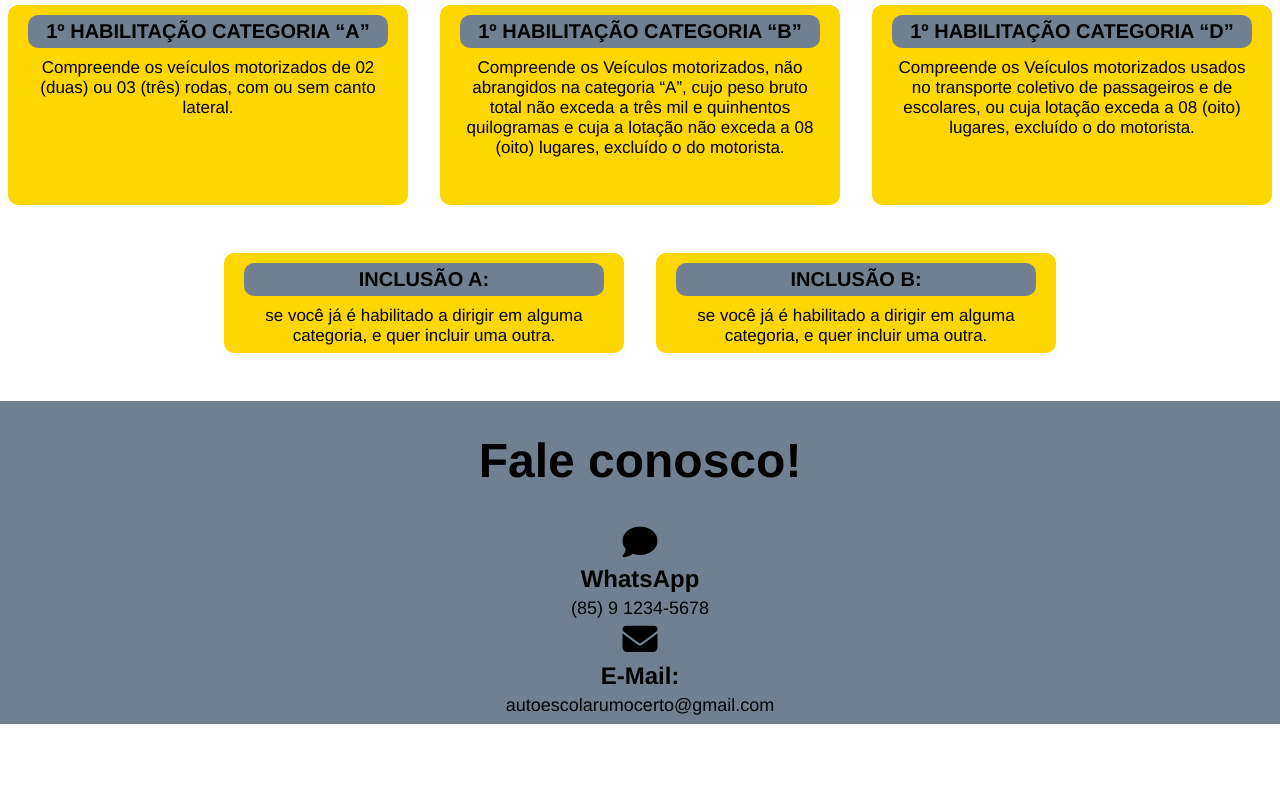
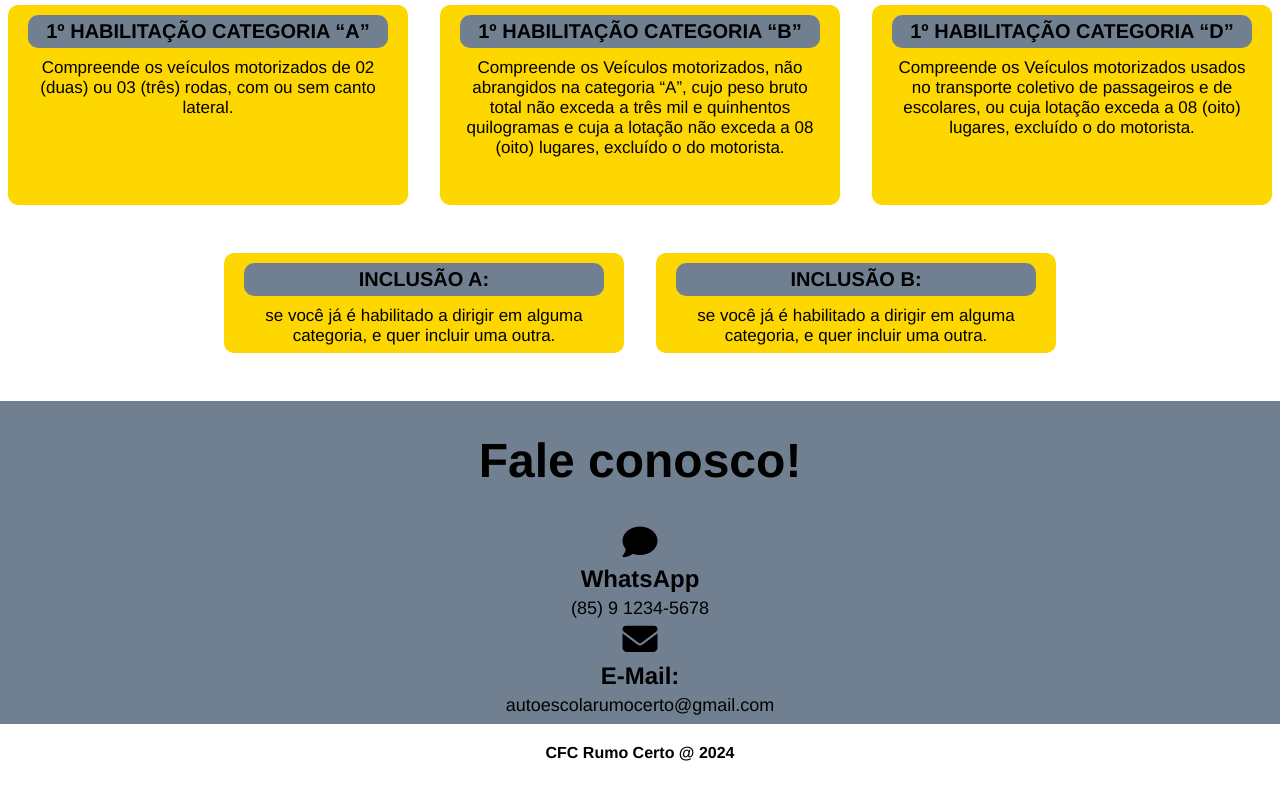
Before and after one commit to LFelipedev/pagina-autoescola, a plain HTML site: page index.html in a window 1280 px wide. Shown: the part 809-1609 px from the top of the page. Before the commit the page ends 1533 px from the top, so only its background shows below. Drawn offline with Linux system fonts and the light colour scheme.

Commit message:
footer add

```diff
--- a/index.html
+++ b/index.html
@@ -118,6 +118,9 @@
                 </ul>
             </section>
         </main>
+        <footer>
+            <p>CFC Rumo Certo @ 2024</p>
+        </footer>
     </div>
 </body>
 </html>
--- a/src/css/styles.css
+++ b/src/css/styles.css
@@ -211,3 +211,10 @@
     font-size: 18px;
     margin-bottom: 3px;
 }
+/*footer*/
+
+footer {
+    text-align: center;
+    font-weight: bold;
+    margin: 20px 0 150px;
+}
```
